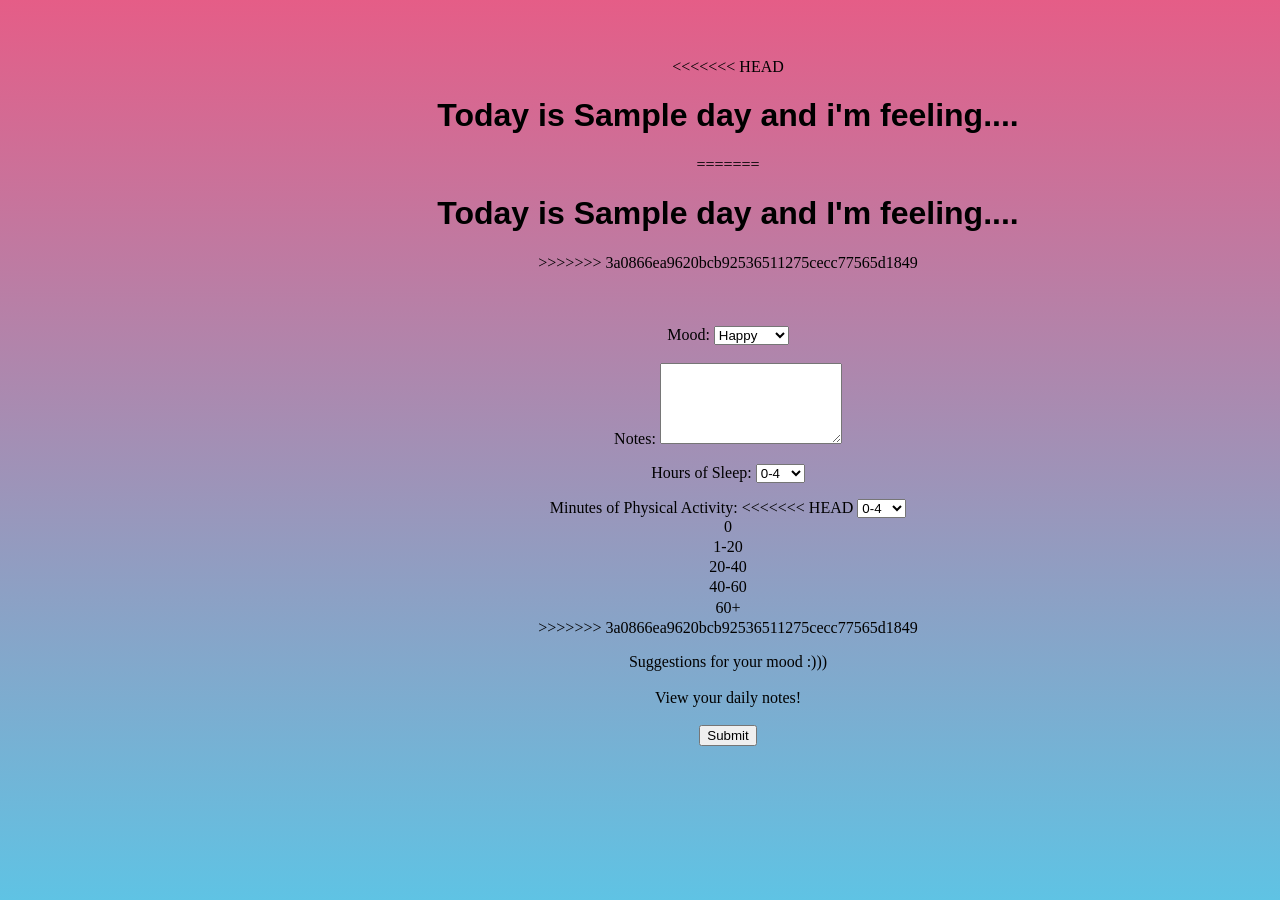
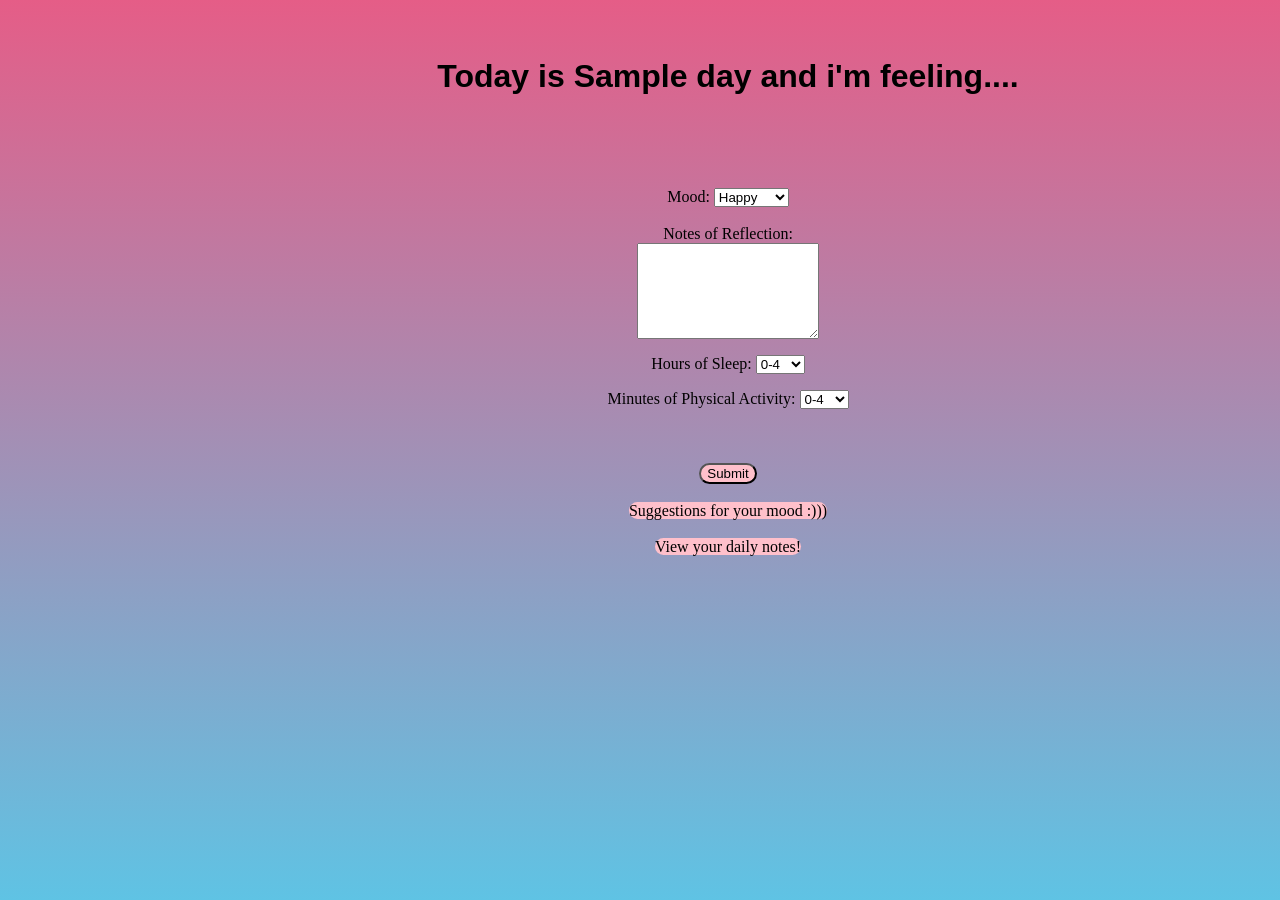
Before and after one commit to seehamrun/CodingCrew, a Python web app: template templates/userInputPage.html in a window 1280 px wide; the page is wider, and only the part inside the window is pictured. Run offline with Jinja, Linux system fonts and the light colour scheme; the template is opened without the code that fills it: most values are stand-ins (such as "Sample title", 1, 10 or a date in 2020).

Commit message:
stuff 2.0

```diff
--- a/templates/userInputPage.html
+++ b/templates/userInputPage.html
@@ -1,12 +1,9 @@
 <html id="userPage">
 <head>
-<<<<<<< HEAD
+
   <link rel="stylesheet" href="static/style.css">
   <h1 id="title">Today is {{day}} and i'm feeling.... </h1>
-=======
-  <link rel="stylesheet" href="style.css">
-  <h1 id="title">Today is {{day}} and I'm feeling.... </h1>
->>>>>>> 3a0866ea9620bcb92536511275cecc77565d1849
+
 </head>
 
 <body>
@@ -26,9 +23,10 @@
       <option value="stressed">Stressed</option>
     </select>
   </div> <br>
-    <div>Notes: <textarea rows= "5" col = "200" name = "notes"></textarea></div>
+    <div>Notes of Reflection:<div>
+    </div><textarea rows= "6" col = "200" name = "notes"></textarea></div>
 
-    <div>
+    <div style="">
       <p>Hours of Sleep:
       <select name="sleep">
         <option value="0-4">0-4</option>
@@ -41,32 +39,28 @@
 
     <div>
       <p>Minutes of Physical Activity:
-<<<<<<< HEAD
+
       <select name="activity">
         <option value="0 minutes">0-4</option>
         <option value="1-20 minutes">4-6</option>
         <option value="20-40 minutes">6-8</option>
         <option value="40-60">8-10</option>
-        <option value="60+">10+</option>
-=======
-      <select name="activity">
-        <option value="0 minutes">0</option>
-        <option value="1-20 minutes">1-20</option>
-        <option value="20-40 minutes">20-40</option>
-        <option value="40-60">40-60</option>
-        <option value="60+">60+</option>
->>>>>>> 3a0866ea9620bcb92536511275cecc77565d1849
-      </select> </p>
+        <option value="60+">10+</option></p>
     </div>
 
     <input type="hidden" name="day" value="{{day}}">
-    <a href="/suggestions?day={{day}}">Suggestions for your mood :)))</a>
     <br>
     <br>
-    <a href="/view_day?day={{day}}">View your daily notes!</a>
     <br>
     <br>
-    <input type="submit">
+    <input style="background-color:pink; border-radius: 50px;" type="submit">
+    <br>
+    <br>
+    <a style="background-color:pink; border-radius: 50px;" href="/suggestions?day={{day}}">           Suggestions for your mood :)))       </a>
+    <br>
+    <br>
+    <a style="background-color:pink; border-radius: 50px;" href="/view_day?day={{day}}">View your daily notes!</a>
+
   </form>
 
   <!-- <script type="text/javascript" src="/static/script.js"> </script> -->
```
